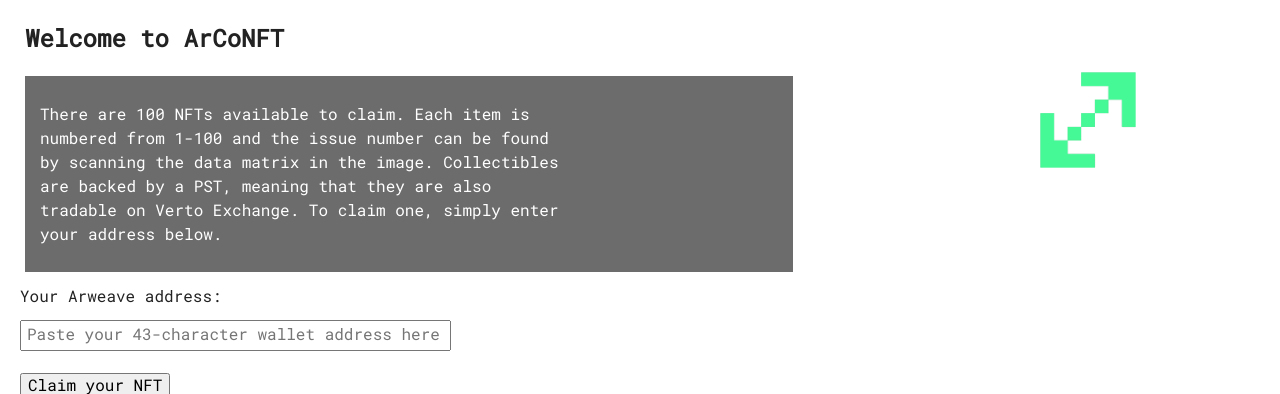
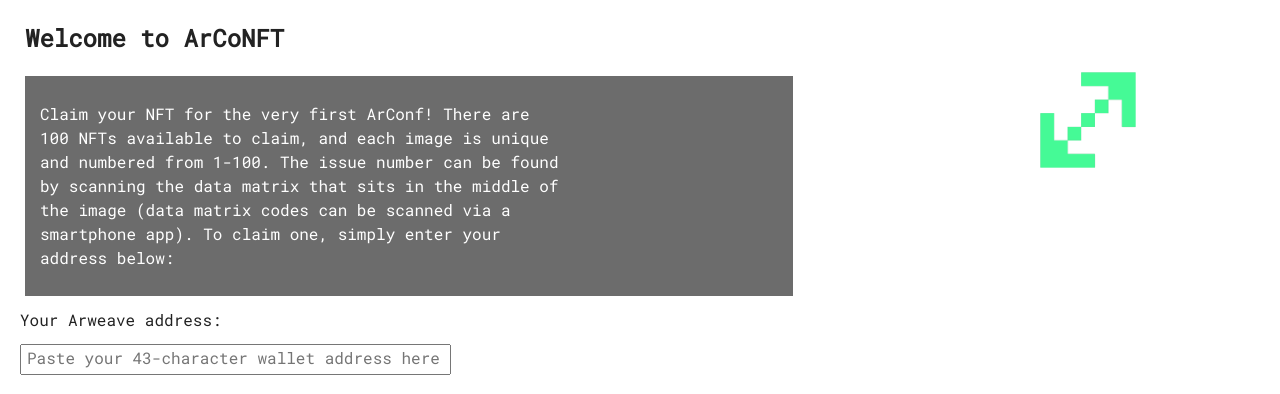
Before and after one commit to labreylabrey/ArCoNFT, a plain HTML site: page index.html in a window 1280 px wide. Shown: the top 394 px of the page. Drawn offline with nearby package versions, Linux system fonts and the light colour scheme; a script that the page names is missing.

Commit message:
Update index.html
Updated description

```diff
--- a/index.html
+++ b/index.html
@@ -13,7 +13,7 @@
       <img class="arrow" src="img/pxl.png" alt="arrow">
 
     <div class="container">
-      <p class="copy">There are 100 NFTs available to claim. Each item is numbered from 1-100 and the issue number can be found by scanning the data matrix in the image. Collectibles are backed by a PST, meaning that they are also tradable on Verto Exchange. To claim one, simply enter your address below.</p>
+      <p class="copy">Claim your NFT for the very first ArConf! There are 100 NFTs available to claim, and each image is unique and numbered from 1-100. The issue number can be found by scanning the data matrix that sits in the middle of the image (data matrix codes can be scanned via a smartphone app). To claim one, simply enter your address below:</p>
     </div>
 
     <form>
```
